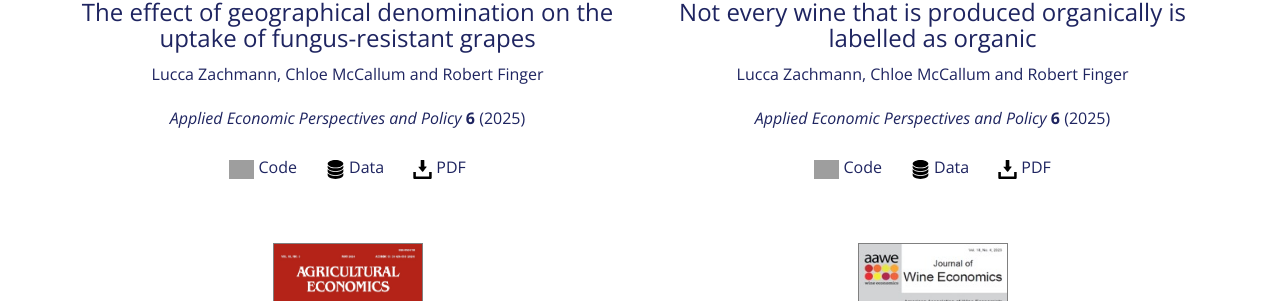
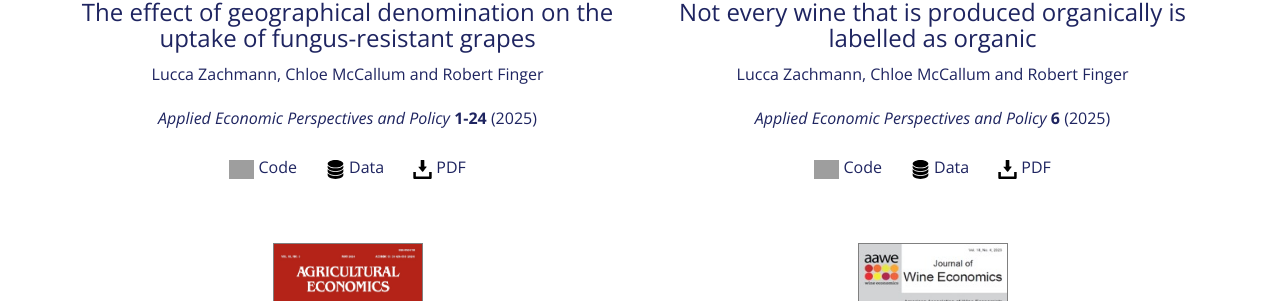
Before and after one commit to luccalino/luccalino.github.io, a Jekyll site: the page built from index.html, in a window 1280 px wide and 900 px high, scrolled down 1154 px. Shown: the part 153-454 px from the top of the window. Built offline with Jekyll 4.4.1, drawn with Linux system fonts in a browser that asks for light colours; nearby versions of some CDN libraries; grey boxes are pictures that could not be loaded.

Commit message:
Update publications.html

```diff
--- a/_includes/publications.html
+++ b/_includes/publications.html
@@ -11,12 +11,12 @@
     <div class="container">
         <div class="row">
            <div class="col-md-6 mb-4 text-center d-flex align-items-stretch">
-                      <a class="fa fa-4x wow bounceIn text-primary" href="https://iopscience.iop.org/article/10.1088/2515-7620/ad9383" target="_blank"><img title="AEPP" alt="AEPP" src="img/aepp_v2.jpg" style="cursor:pointer;border:1px solid grey;" width="150" height="210"></a>
+                      <a class="fa fa-4x wow bounceIn text-primary" href="https://onlinelibrary.wiley.com/doi/full/10.1002/aepp.13512" target="_blank"><img title="AEPP" alt="AEPP" src="img/aepp_v2.jpg" style="cursor:pointer;border:1px solid grey;" width="150" height="210"></a>
                       <h3 style="color:#1E2460;">The effect of geographical denomination on the uptake of fungus-resistant grapes</h3>
                       <p class="text-muted" style="color:#1E2460;">Lucca Zachmann, Chloe McCallum and Robert Finger</p>
-                      <p class="text-muted" style="color:#1E2460;"><i>Applied Economic Perspectives and Policy</i> <b>6</b> (2025)</p>
+                      <p class="text-muted" style="color:#1E2460;"><i>Applied Economic Perspectives and Policy</i> <b>1-24</b> (2025)</p>
                       <p style="margin-bottom:0.15cm;"></p>
-                      <p class="text-muted" style="color:#1E2460;"><a href="https://www.research-collection.ethz.ch/handle/20.500.11850/708037" target="_blank"><i><img src="img/logo/github-icon-1-logo-svgrepo-com.svg" style="cursor:pointer; height:0.5cm; weight: 0.5cm;"></i></a> Code &nbsp; &nbsp; &nbsp; <a href="https://www.research-collection.ethz.ch/handle/20.500.11850/568595" target="_blank"><i><img src="img/logo/data-storage-device-svgrepo-com.svg" style="cursor:pointer; height:0.5cm; weight: 0.5cm;"></i></a> Data &nbsp; &nbsp; &nbsp; <a href="https://iopscience.iop.org/article/10.1088/2515-7620/ad9383/pdf" target="_blank"><i><img src="img/logo/download-button-svgrepo-com.svg" style="cursor:pointer; height:0.5cm; weight: 0.5cm;"></i></a> PDF </p>
+                      <p class="text-muted" style="color:#1E2460;"><a href="" target="_blank"><i><img src="img/logo/github-icon-1-logo-svgrepo-com.svg" style="cursor:pointer; height:0.5cm; weight: 0.5cm;"></i></a> Code &nbsp; &nbsp; &nbsp; <a href="https://www.research-collection.ethz.ch/handle/20.500.11850/568595" target="_blank"><i><img src="img/logo/data-storage-device-svgrepo-com.svg" style="cursor:pointer; height:0.5cm; weight: 0.5cm;"></i></a> Data &nbsp; &nbsp; &nbsp; <a href="https://onlinelibrary.wiley.com/doi/pdfdirect/10.1002/aepp.13512?download=true" target="_blank"><i><img src="img/logo/download-button-svgrepo-com.svg" style="cursor:pointer; height:0.5cm; weight: 0.5cm;"></i></a> PDF </p>
                       <p style="margin-bottom:0.15cm;"></p>
                       <!--<p class="text-muted"><a href="https://agrarpolitik-blog.com/2024/12/09/nicht-jeder-biologisch-erzeugte-wein-ist-mit-dem-biolabel-gekennzeichnet/" target="_blank"><img src="/img/agrarpolitik_blog.png" style="cursor:pointer" width="140" height="30"></a></p>-->
                       <p style="margin-bottom:1cm;"></p>
```
